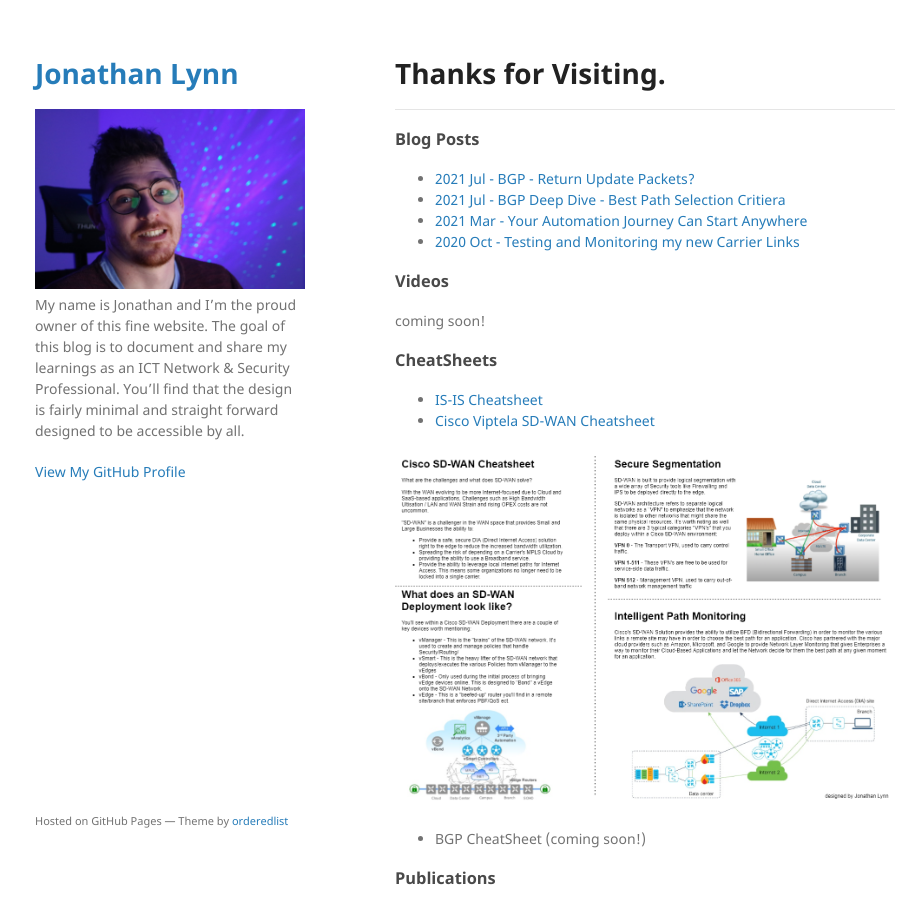
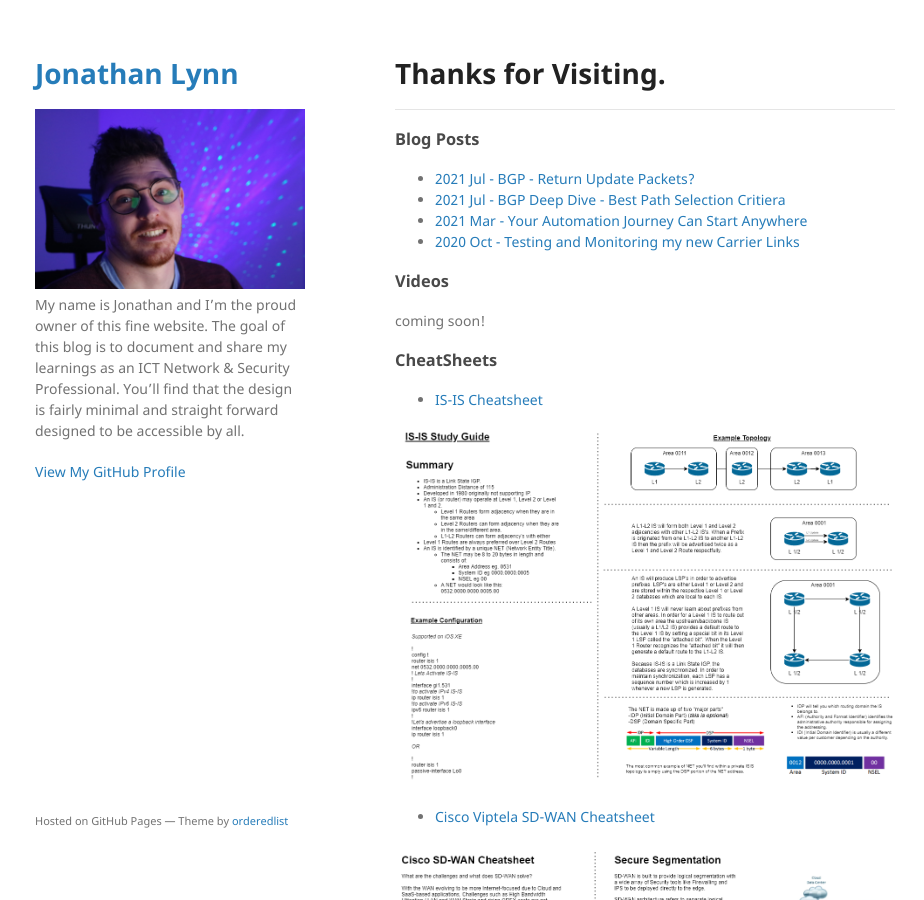
Before and after one commit to jonathanLynn/jonathanlynn.github.io, a Jekyll site: the page built from index.md, in a window 1280 px wide and 900 px high. Shown: the whole window, without its empty margins (175-1099 px from the left). Built offline with Jekyll 4.4.1, drawn with Linux system fonts in a browser that asks for light colours; our own code applies the rules of GitHub Pages for plain Markdown files.

Commit message:
Update index.md

```diff
--- a/index.md
+++ b/index.md
@@ -19,6 +19,9 @@ coming soon!
 ### CheatSheets
 
 * [IS-IS Cheatsheet](./assets/cheatsheet-isis.png)
+
+<img src="./assets/cheatsheet-isis.png" alt="cheatsheet-isis" width="600"/>
+
 * [Cisco Viptela SD-WAN Cheatsheet](./assets/sdwan-1.png)
 
 <img src="./assets/sdwan-1.png" alt="sdwan-1" width="600"/>
```
